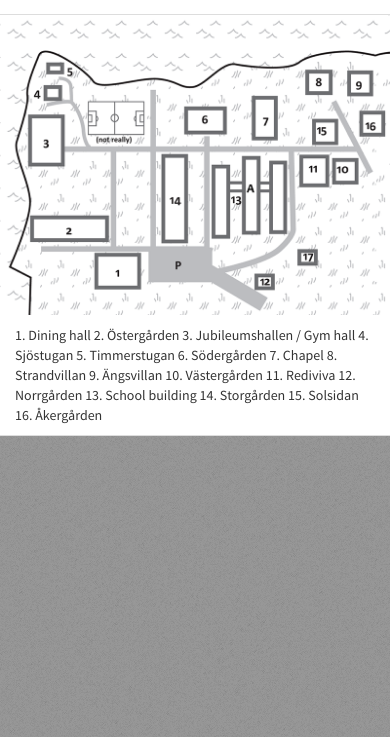
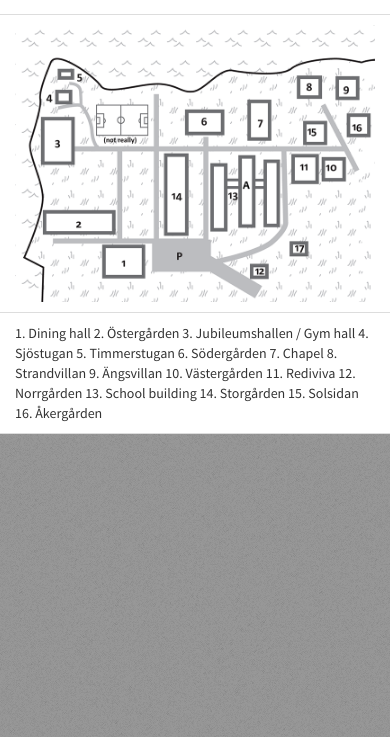
Before and after one commit to NCCC/SummerCampApp, a plain HTML site: page index.html at #/map in a window 390 px wide. Shown: the part 107-844 px from the top of the page. Drawn offline with Linux system fonts and the light colour scheme; some packages are replaced by stand-ins of ours.

Commit message:
Forgot to "reset" map page to standard format.

```diff
--- a/map.html
+++ b/map.html
@@ -4,7 +4,9 @@
       <div class="list-group-item">
         <h1>Map</h1>
       </div>
-      <img src="images/map.png"/>
+      <div class="list-group-item">
+        <img src="images/map.png"/>
+      </div>
       <div class="list-group-item">
         1. Dining hall 2. Östergården 3. Jubileumshallen / Gym hall 4. Sjöstugan 5. Timmerstugan 6. Södergården 7. Chapel 8. Strandvillan 9. Ängsvillan 10. Västergården 11. Rediviva 12. Norrgården 13. School building 14. Storgården 15. Solsidan 16. Åkergården
       </div>
```
